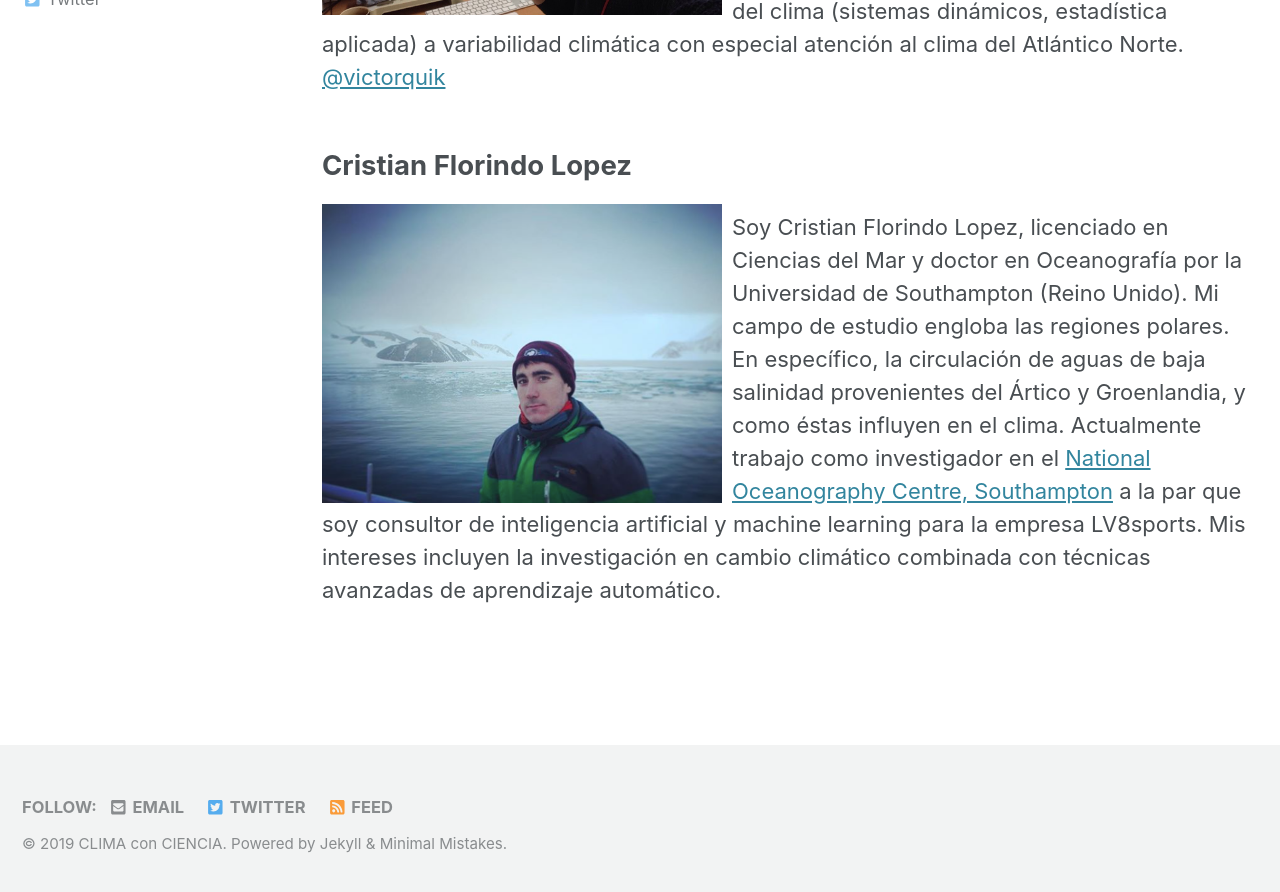
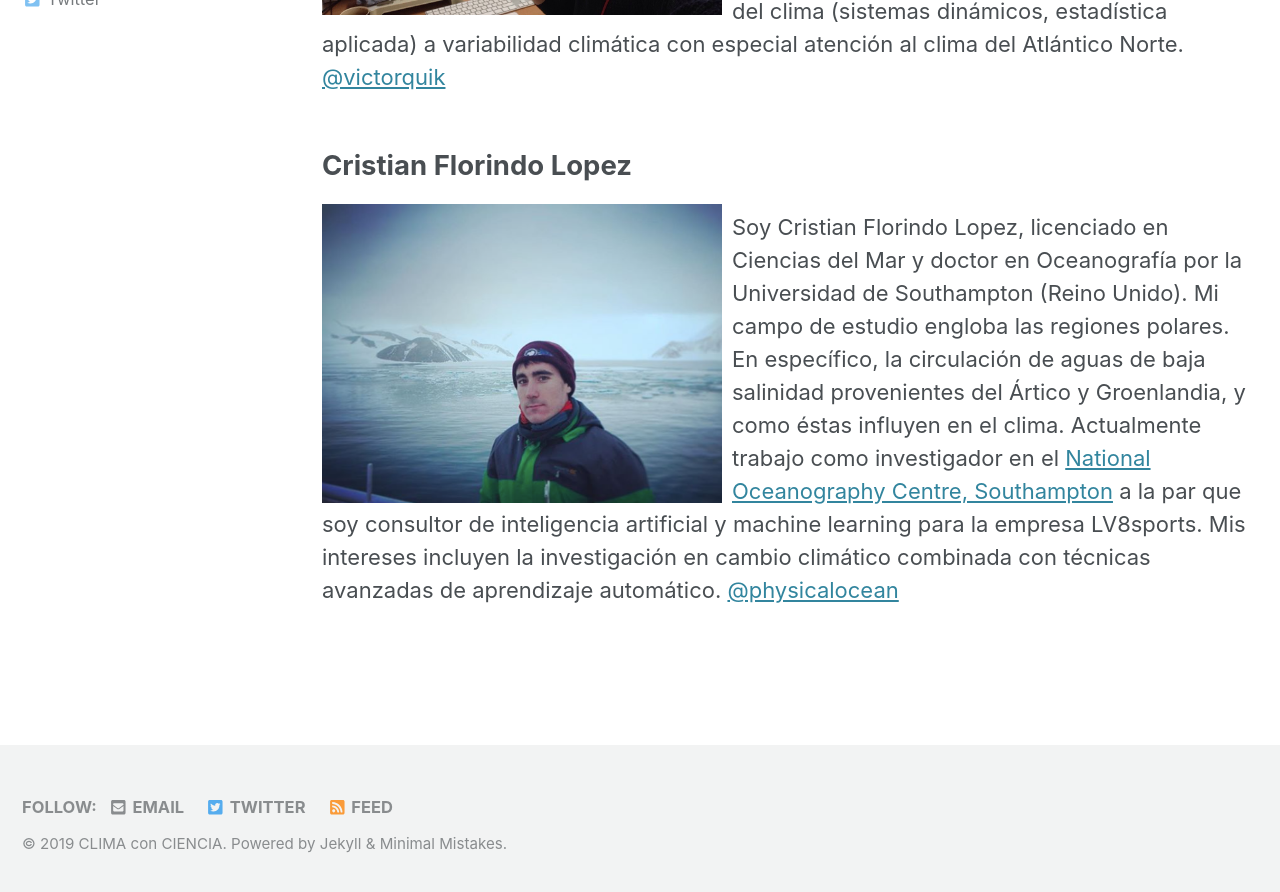
Before and after one commit to CLIMAconCIENCIA/climaconciencia.github.io, a Jekyll site: the page built from _pages/about.md, in a window 1280 px wide and 900 px high, scrolled down 520 px. Shown: the top 892 px of the window. Built offline with Jekyll 4.4.1, drawn with Linux system fonts in a browser that asks for light colours; cached includes are drawn as plain includes; nearby versions of some CDN libraries.

Commit message:
Update about.md

```diff
--- a/_pages/about.md
+++ b/_pages/about.md
@@ -34,4 +34,4 @@ Me llamo Victor Estella Perez, soy doctor en Ciencias del mar y de la tierra por
      width="400"
      style="float: left; margin-right: 10px;" />
 
-Soy Cristian Florindo Lopez, licenciado en Ciencias del Mar y doctor en Oceanografía por la Universidad de Southampton (Reino Unido). Mi campo de estudio engloba las regiones polares. En específico, la circulación de aguas de baja salinidad provenientes del Ártico y Groenlandia, y como éstas influyen en el clima. Actualmente trabajo como investigador en el [National Oceanography Centre, Southampton](https://www.noc.ac.uk) a la par que soy consultor de inteligencia artificial y machine learning para la empresa LV8sports. Mis intereses incluyen la investigación en cambio climático combinada con técnicas avanzadas de aprendizaje automático.
+Soy Cristian Florindo Lopez, licenciado en Ciencias del Mar y doctor en Oceanografía por la Universidad de Southampton (Reino Unido). Mi campo de estudio engloba las regiones polares. En específico, la circulación de aguas de baja salinidad provenientes del Ártico y Groenlandia, y como éstas influyen en el clima. Actualmente trabajo como investigador en el [National Oceanography Centre, Southampton](https://www.noc.ac.uk) a la par que soy consultor de inteligencia artificial y machine learning para la empresa LV8sports. Mis intereses incluyen la investigación en cambio climático combinada con técnicas avanzadas de aprendizaje automático.  [@physicalocean](https://twitter.com/physicalocean)
```
